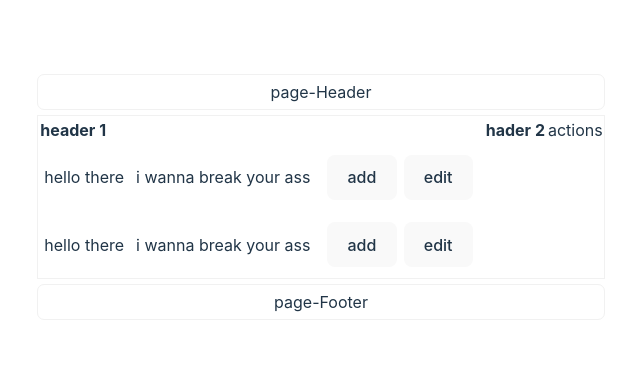
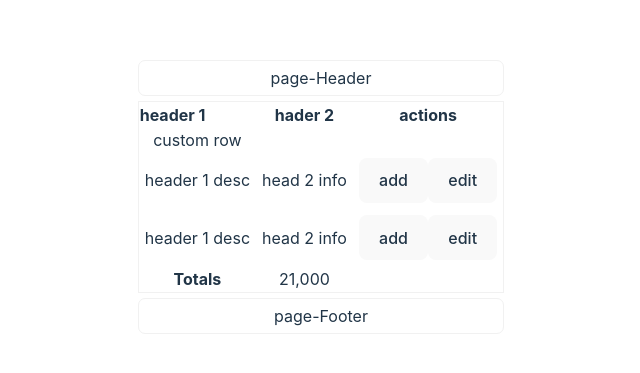
Before and after one commit to mehShekari/compoundedComponent, a React (Vite) app: page / in a window 1280 px wide. Shown: the part 203-576 px from the top of the page, without its empty margins (319-959 px from the left). Built offline with nearby package versions, Linux system fonts and the light colour scheme.

Commit message:
fixing compoundCompound

```diff
--- a/src/App.tsx
+++ b/src/App.tsx
@@ -1,5 +1,6 @@
 import './App.css'
 import PageCompound from './components/pageCompound/pageCompound'
+import TableCompound from './components/tableCompound/tableCompound'
 
 function App() {
   return (
@@ -7,7 +8,26 @@ function App() {
       <PageCompound>
         <PageCompound.Header />
         <PageCompound.Body >
+          <TableCompound>
+            <TableCompound.Header>
 
+            </TableCompound.Header>
+
+            <TableCompound.Body>
+              {({ index }) => {
+                if (index === 0) {
+                  return <TableCompound.Body.Row rest={{
+                    onClick(e) {
+                      console.log("custom onclick")
+                    }
+                  }}>
+                    custom row
+                  </TableCompound.Body.Row>
+                }
+                return <TableCompound.Body.Row />
+              }}
+            </TableCompound.Body>
+          </TableCompound>
         </PageCompound.Body>
         <PageCompound.Footer />
       </PageCompound>
--- a/src/components/tableCompound/components/actions.tsx
+++ b/src/components/tableCompound/components/actions.tsx
@@ -1,15 +1,34 @@
-import styled from "styled-components"
+import { createContext, useContext } from "react";
 
-const Wrapper = styled.div`
-    padding: 5px;
-    display: flex;
-    gap: 7px;
-`
+const TableCompoundActionContext = createContext({});
+export const useTableCompoundActionContext = () =>
+{
+    useContext(TableCompoundActionContext);
+}
 
-export default function TableCompoundActions ({})
+const TableCompoundActions = ({ children }: { children?: (args: any) => any }) =>
 {
-    return <Wrapper>
-        <button>add</button>
-        <button>edit</button>
-    </Wrapper>
+    return <TableCompoundActionContext.Provider value={{}}>
+        <td>
+            <div className="px-2" style={{ padding: "5px", textAlign: "left" }}>
+                <AddComponent />
+                <EditComponent />
+                {children && children({
+                    addBtn: <AddComponent />
+                })}
+            </div>
+        </td>
+    </TableCompoundActionContext.Provider>
 }
+
+const AddComponent = () =>
+{
+    return <button>add</button>
+}
+
+const EditComponent = () =>
+{
+    return <button>edit</button>
+}
+
+export default TableCompoundActions;
--- a/src/components/tableCompound/components/body.tsx
+++ b/src/components/tableCompound/components/body.tsx
@@ -1,6 +1,8 @@
 import { useContext, createContext } from "react";
 
-import MappedTr from "./mappedTr";
+import TableCompoundActions from "./actions";
+import Td from "./td";
+import TableCompoundRow from "./row";
 
 /**
  * *TABLE COMPOUND BODY
@@ -9,7 +11,8 @@ import MappedTr from "./mappedTr";
 interface MyComponentProps {
     mapTr?: JSX.Element;
     mapTd?: JSX.Element;
-    filter?: (item: any) => boolean | any
+    filter?: (item: any) => boolean | any;
+    children?: (args: any) => any
     data?: any[]
 }
 
@@ -19,9 +22,9 @@ export function useTableCompoundBodyContext()
     return useContext(TableCompoundBodyContext)
 }
 
-const TableCompoundBody = ({ mapTd, mapTr, filter }: MyComponentProps) =>
+const TableCompoundBody = ({ mapTd, mapTr, filter, children }: MyComponentProps) =>
 {
-    const data: any[] = [{ name: "ali", age: 22 }]
+    const data: any[] = [{ name: "ali", age: 22 }, { name: "javad", age: 12 }, { name: "aydin", age: 38 }]
 
     if (filter)
     {
@@ -32,11 +35,21 @@ const TableCompoundBody = ({ mapTd, mapTr, filter }: MyComponentProps) =>
         <TableCompoundBodyContext.Provider value={{}}>
             <tbody>
                 {
-                    data.map((_row, _index) => <MappedTr row={_row} key={_index} />)
+                    data.map((_row, _index) => children ? children({
+                        row: _row,
+                        index: _index
+                    }): <TableCompoundRow key={_index} />)
                 }
-                <MappedTr />
             </tbody>
         </TableCompoundBodyContext.Provider>
     )
 }
+
+
+
+TableCompoundBody.displayName = "compound-table-body";
+
+TableCompoundBody.Row = TableCompoundRow;
+TableCompoundBody.Action = TableCompoundActions;
+
 export default TableCompoundBody
--- a/src/components/tableCompound/components/footer.tsx
+++ b/src/components/tableCompound/components/footer.tsx
@@ -1,9 +1,13 @@
 const TableCompoundFooter = () =>
 {
     return <tfoot>
-
+        <tr>
+            <th scope="row">Totals</th>
+            <td>21,000</td>
+        </tr>
     </tfoot>
 }
 
 
+TableCompoundFooter.displayName = "compound-table-footer"
 export default TableCompoundFooter;
--- a/src/components/tableCompound/components/header.tsx
+++ b/src/components/tableCompound/components/header.tsx
@@ -1,19 +1,23 @@
-const TableCompoundHeader = () => {
+import React from "react";
+
+const TableCompoundHeader = ({ children }: { children?: React.ReactNode }) => {
     return <thead>
-        <th>
-            <td>
-                <div className="px-2">header 1</div>
-            </td>
-        </th>
-        <th>
-            <td>
+        {children && children}
+        {!children && <tr>
+            <th style={{ textAlign: "left" }}>
+                <div className="px-2" >header 1</div>
+            </th>
+
+            <th>
                 <div className="px-2">hader 2</div>
-            </td>
-        </th>
-        <td>
-            <div className="px-2">actions</div>
-        </td>
+            </th>
+
+            <th>
+                <div className="px-2">actions</div>
+            </th>
+        </tr>}
     </thead>
 }
 
+TableCompoundHeader.displayName = "compound-table-header";
 export default TableCompoundHeader;
--- a/src/components/tableCompound/components/mappedTr.tsx
+++ /dev/null
@@ -1,20 +0,0 @@
-import TableCompoundActions from "./actions";
-
-export default function MappedTr({ row }: any)
-{
-    return <div>
-        <tr>
-            <td>
-                <div className="px-2" style={{ padding: "5px" }}>hello there</div>
-            </td>
-
-            <td>
-                <div className="px-2" style={{ padding: "5px" }}> i wanna break your ass</div>
-            </td>
-
-            <td>
-                <div className="px-2" style={{ padding: "5px" }}> <TableCompoundActions /> </div>
-            </td>
-        </tr>
-    </div>
-}
--- /dev/null
+++ b/src/components/tableCompound/components/row.tsx
@@ -0,0 +1,21 @@
+import TableCompoundActions from "./actions"
+import Td from "./td"
+
+const TableCompoundRow = ({ children,...rest }: {
+    children?: React.ReactNode,
+    rest?: React.DOMAttributes<any>
+}): JSX.Element =>
+{
+    return <tr
+        onClick={() => console.log("click")}
+        {...rest.rest}
+    >
+        {children && children}
+        {!children && <>
+            <Td />
+            <TableCompoundActions />
+        </>}
+    </tr>
+}
+
+export default TableCompoundRow
--- /dev/null
+++ b/src/components/tableCompound/components/td.tsx
@@ -0,0 +1,15 @@
+const Td = () =>
+{
+    return <>
+        <td>
+            <div className="px-2" style={{ padding: "5px", textAlign: "left" }}>header 1 desc</div>
+        </td>
+
+        <td>
+            <div className="px-2" style={{ padding: "5px", textAlign: "left" }}>head 2 info</div>
+        </td>
+    </>
+}
+
+Td.displayName = "row-td";
+export default Td
--- a/src/components/tableCompound/tableCompound.tsx
+++ b/src/components/tableCompound/tableCompound.tsx
@@ -1,10 +1,16 @@
-import React, { useContext, createContext, useState } from "react";
+import React, { useContext, createContext, useState, isValidElement, ReactElement } from "react";
 import TableCompoundBody from "./components/body";
 import TableCompoundFooter from "./components/footer";
 import TableCompoundHeader from "./components/header";
 /**
  * * TABLE_COMPOUND
 */
+const defaultTableCompoundDisplayNames = ['header', 'body', 'footer'];
+const DefaultTableCompoundComponents = [
+    <TableCompoundHeader key={"header"} />,
+    <TableCompoundBody key={"body"} />,
+    <TableCompoundFooter key={"footer"} />
+]
 
 const TableCompoundContext = createContext({});
 export function useTableCompoundContext()
@@ -21,9 +27,41 @@ function TableCompound({ children }: { children: React.ReactNode })
         console.log(e)
     }
 
+    const TableCompoundDefaultCompounents = React.Children.toArray(children).filter(_childNode =>{
+        return isValidElement(_childNode)
+            && (_childNode as any).type.displayName && (_childNode as any).type.displayName.includes("compound-table")
+    }) as ReactElement[];
+
+    const CustomChildren = React.Children.toArray(children).filter(_childNode =>{
+        return isValidElement(_childNode)
+            && !(_childNode as any).type.displayName
+    }) as ReactElement[];
+
+    const FinalChildren: any[] = Array().fill(null, 0, TableCompoundDefaultCompounents.length - 1);
+
+
+    const dynamicIf = (_node: any, _index: number) =>
+    {
+        defaultTableCompoundDisplayNames.map((name, _iName) =>
+        {
+            if((_node as any).type.displayName === `compound-table-${name}`)
+            {
+                if (TableCompoundDefaultCompounents.length === defaultTableCompoundDisplayNames.length)
+                    FinalChildren[_index] = _node
+                else
+                {
+                    DefaultTableCompoundComponents[_iName] = _node
+                }
+            }
+        })
+    }
+
+    TableCompoundDefaultCompounents.forEach(dynamicIf)
+
     return <TableCompoundContext.Provider value={{ tableCom1, setTableCom1, getTableTest }}>
         <table style={{ border: "1px solid #f1f1f1",  borderRadius: "5px", padding: "7px" }}>
-            {children}
+            {CustomChildren}
+            {FinalChildren.length > 0 ? FinalChildren : DefaultTableCompoundComponents.map(_node => _node)}
         </table>
     </TableCompoundContext.Provider>
 }
```
Also changed, not shown: src/components/pageCompound/components/body.tsx (+0 -10 lines).
